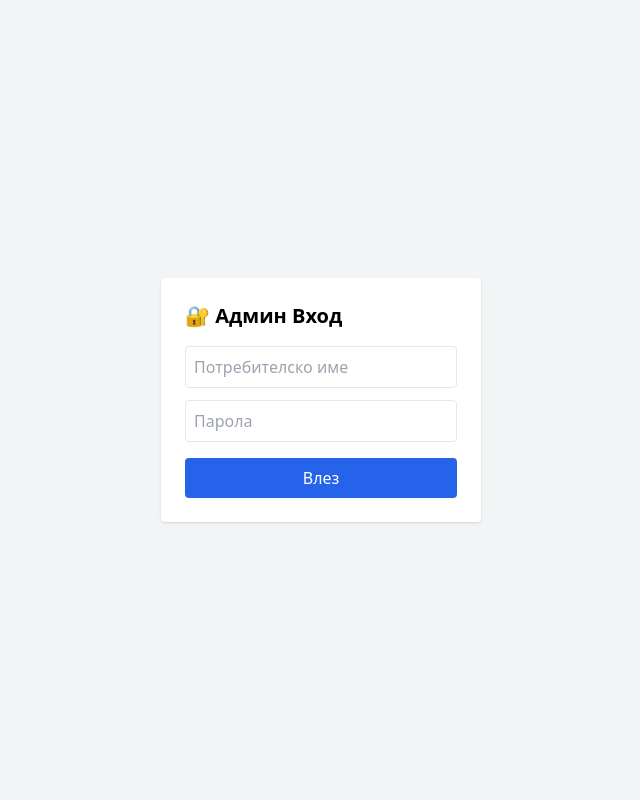
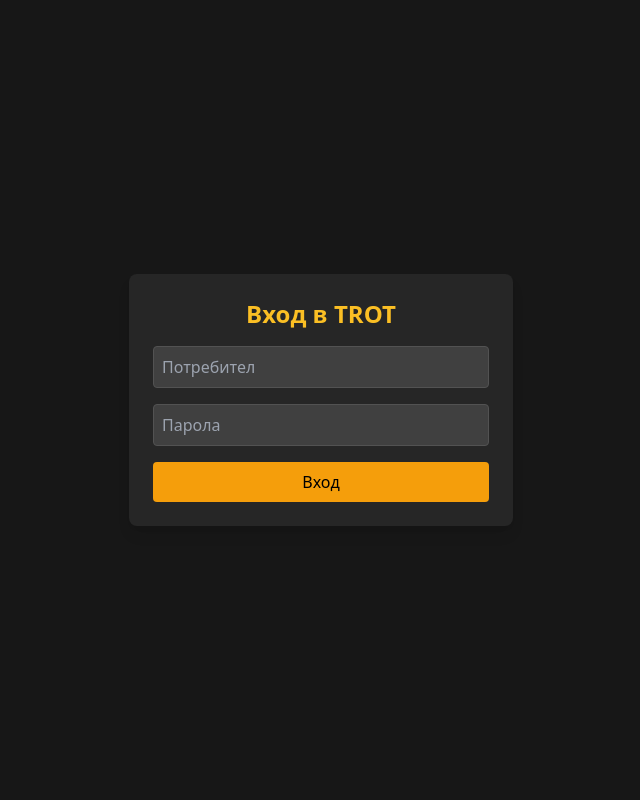
Before and after one commit to IliaDimchev/trot, a Flask app: page /login in a window 1280 px wide. Shown: the whole page, without its empty margins (319-959 px from the left). Run offline with Flask 3, Linux system fonts and the light colour scheme; some libraries are stand-ins or nearby versions.

Commit message:
login template changed to match the design

```diff
--- a/templates/login.html
+++ b/templates/login.html
@@ -1,21 +1,24 @@
 <!DOCTYPE html>
 <html lang="bg">
 <head>
-  <meta charset="UTF-8">
-  <title>Вход</title>
+  <meta charset="UTF-8" />
+  <meta name="viewport" content="width=device-width, initial-scale=1.0" />
+  <title>Вход в админ панел - TROT</title>
   <script src="https://cdn.tailwindcss.com"></script>
 </head>
-<body class="bg-gray-100 flex items-center justify-center h-screen">
-  <form method="POST" class="bg-white p-6 rounded shadow w-80">
-    <h1 class="text-xl font-bold mb-4">🔐 Админ Вход</h1>
+<body class="bg-neutral-900 flex items-center justify-center h-screen">
+  <form method="post" class="bg-neutral-800 p-6 rounded-lg shadow-lg w-full max-w-sm text-white space-y-4">
+    <h1 class="text-2xl font-bold text-amber-400 text-center">Вход в TROT</h1>
     {% with messages = get_flashed_messages(with_categories=true) %}
-      {% for category, message in messages %}
-        <div class="mb-2 text-sm text-red-600">{{ message }}</div>
-      {% endfor %}
+      {% if messages %}
+        {% for category, message in messages %}
+          <div class="text-red-400 text-sm">{{ message }}</div>
+        {% endfor %}
+      {% endif %}
     {% endwith %}
-    <input name="username" placeholder="Потребителско име" class="w-full p-2 mb-3 border rounded" required>
-    <input name="password" type="password" placeholder="Парола" class="w-full p-2 mb-4 border rounded" required>
-    <button class="bg-blue-600 text-white px-4 py-2 w-full rounded hover:bg-blue-700">Влез</button>
+    <input type="text" name="username" placeholder="Потребител" required class="w-full p-2 rounded bg-neutral-700 border border-neutral-600" />
+    <input type="password" name="password" placeholder="Парола" required class="w-full p-2 rounded bg-neutral-700 border border-neutral-600" />
+    <button type="submit" class="w-full bg-amber-500 hover:bg-amber-600 text-black py-2 rounded">Вход</button>
   </form>
 </body>
 </html>
```
